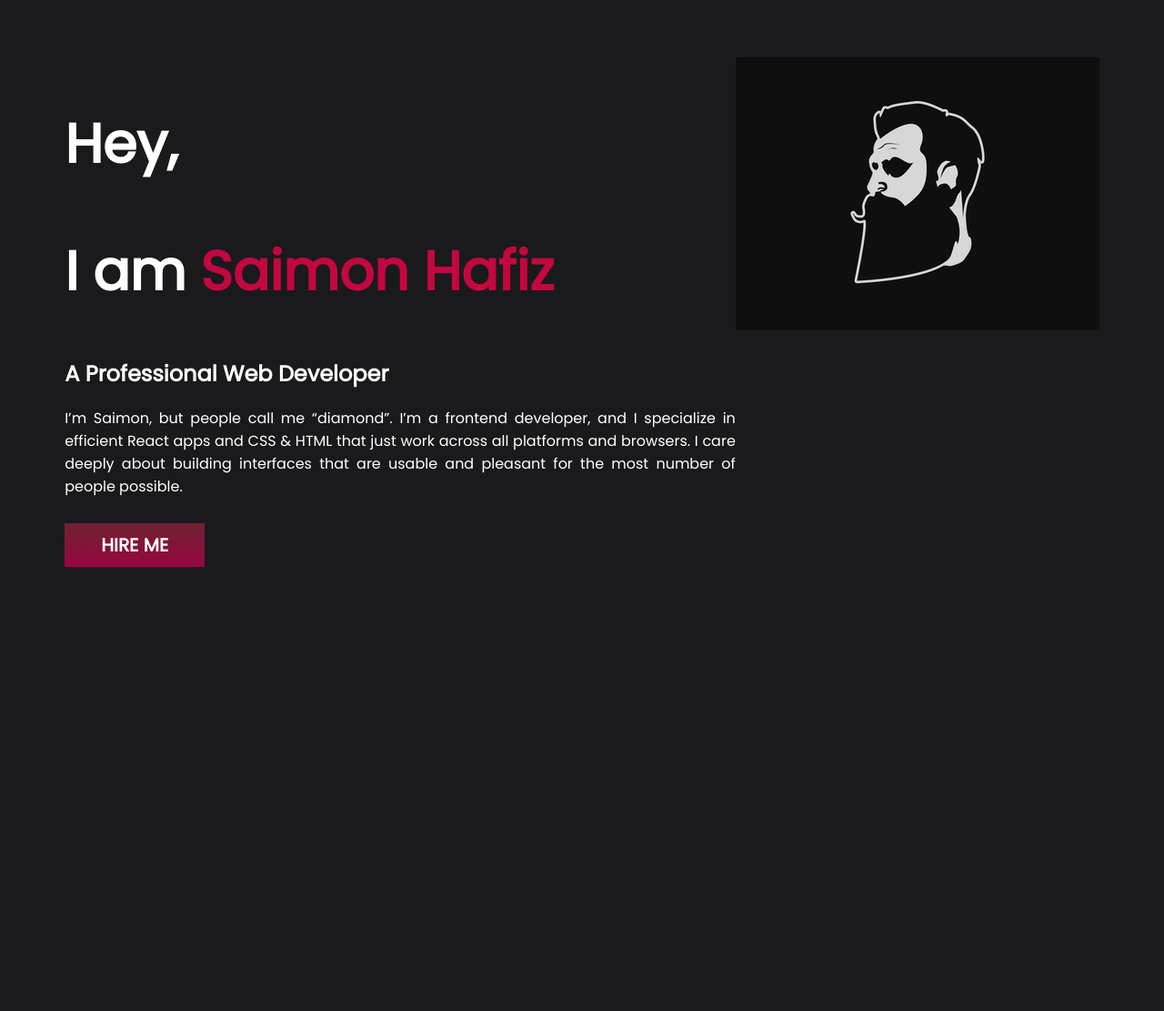
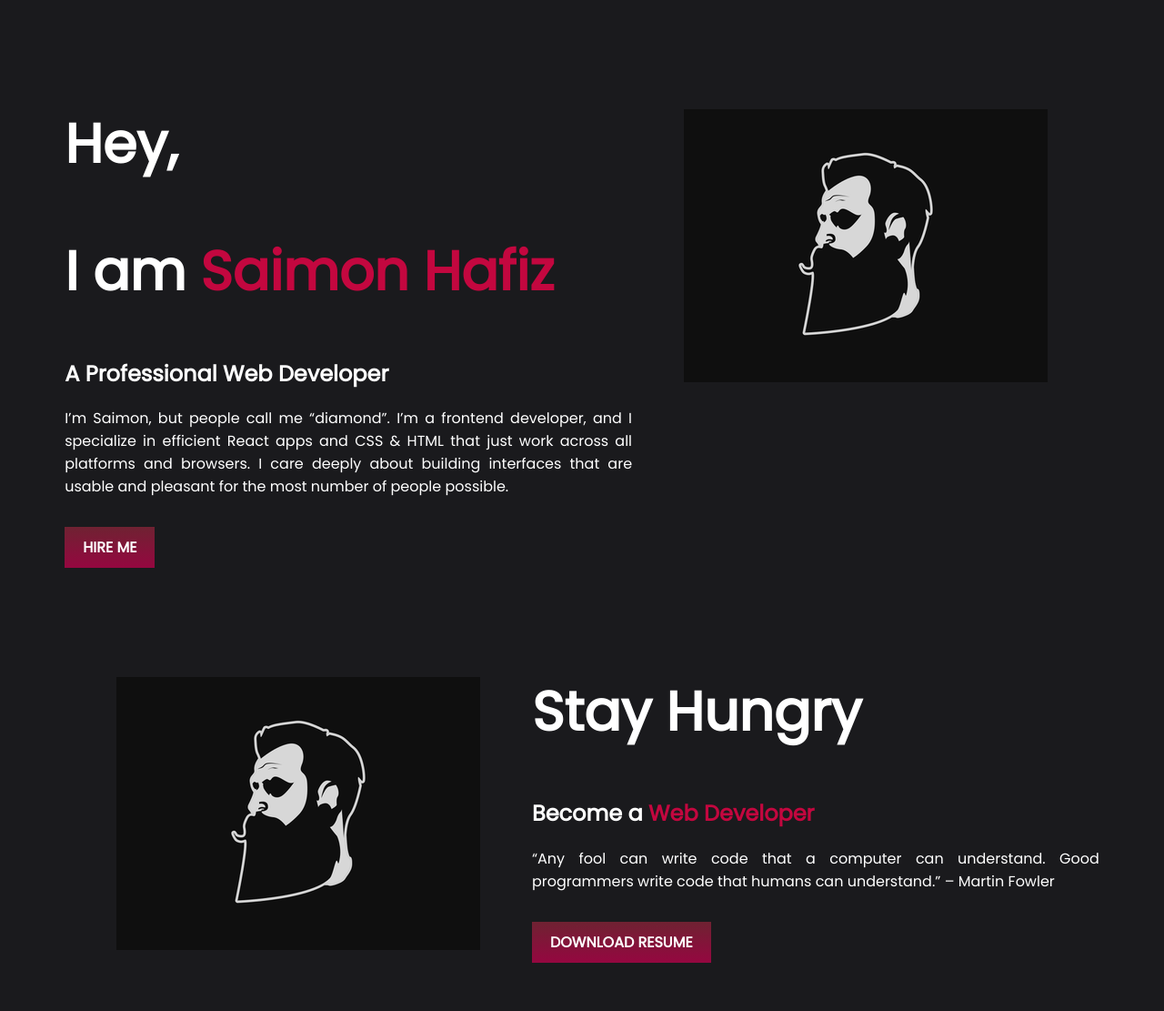
Before and after one commit to saimonhafiz/module-1.4, a plain HTML site: page index.html in a window 1280 px wide. Shown: the whole page at 91% size. Before the commit the page ends 800 px from the top, so only its background shows below. Drawn offline with Linux system fonts and the light colour scheme.

Commit message:
cv added

```diff
--- a/index.html
+++ b/index.html
@@ -11,7 +11,7 @@
 <link href="https://fonts.googleapis.com/css2?family=Poppins&display=swap" rel="stylesheet">
 </head>
 <body>
-    <section class="header">
+    <section class="box">
         <div class="text">
             <h1>Hey,</h1>
             <h1>I am <span class="color">Saimon Hafiz</span></h1>
@@ -25,6 +25,20 @@
         </div>
 
     </section>
+    <section class="box">
+        <div class="image">
+            <img src="img/man.webp" alt="my-picture">
+        </div>
+        <div class="text">
+            <h1>Stay Hungry</h1>
+            <h2>Become a <span class="color">Web Developer</span></h2>
+            <p>“Any fool can write code that a computer can understand. Good programmers write code that humans can understand.” – Martin Fowler</p>
+            <a href="" class="link">DOWNLOAD RESUME</a>
+
+        </div>
+
+
+    </section>
 
 </body>
 </html>
--- a/style.css
+++ b/style.css
@@ -12,7 +12,7 @@ h1 {
     color: #C3073F;
 }
 
-.header {
+.box {
     display: flex;
     margin: 5%;
 }
@@ -32,8 +32,12 @@ p {
     text-decoration: none;
     background-image: linear-gradient(#6F2232, #950740);
     color: white;
-    padding: 10px 40px ;
-    font-size: 20px;
+    padding: 10px 20px;
+    display: inline-block;
+    text-align: center;
     font-weight: bold;
 
     }
+.image {
+    margin: 5%;
+}
```
